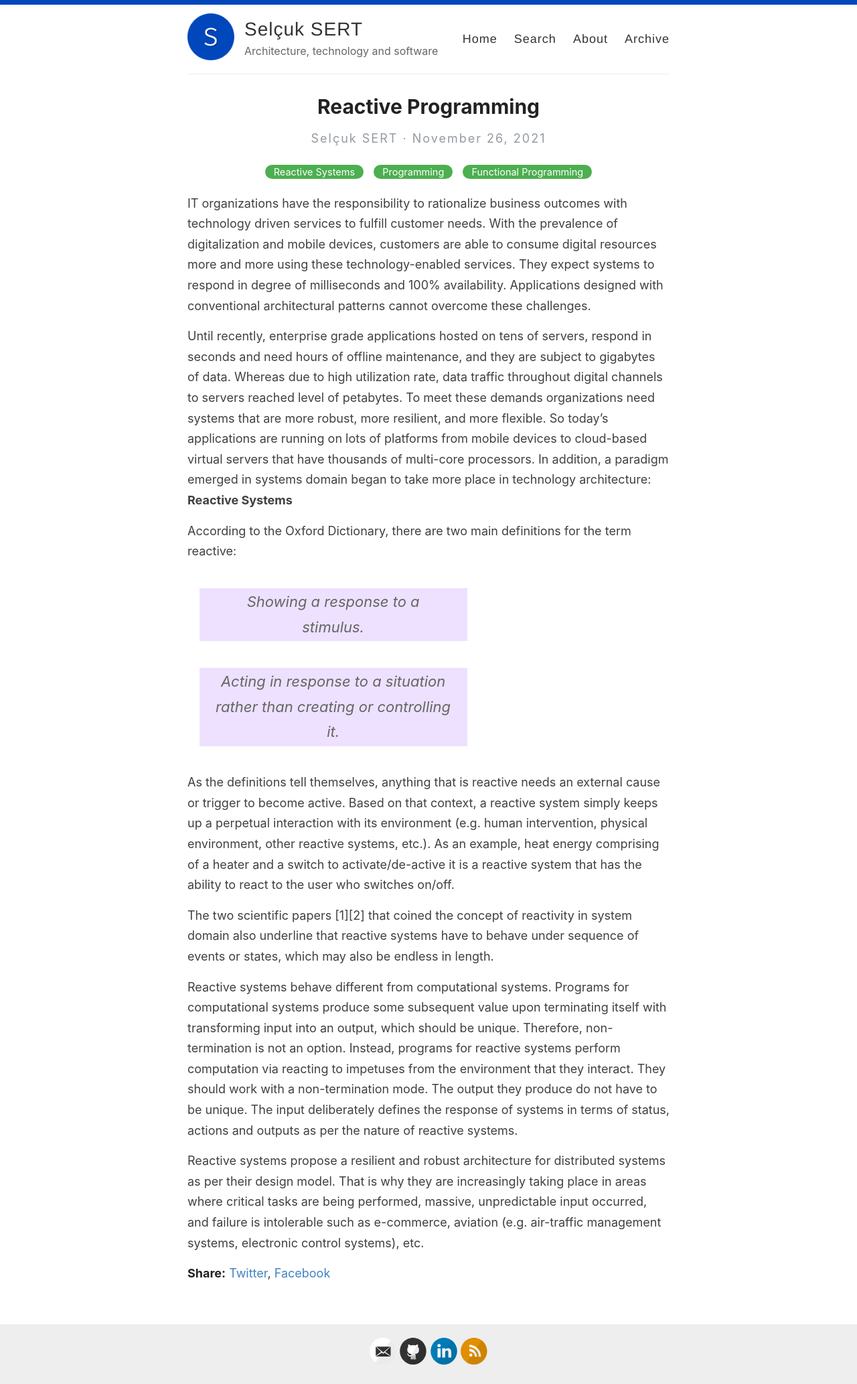
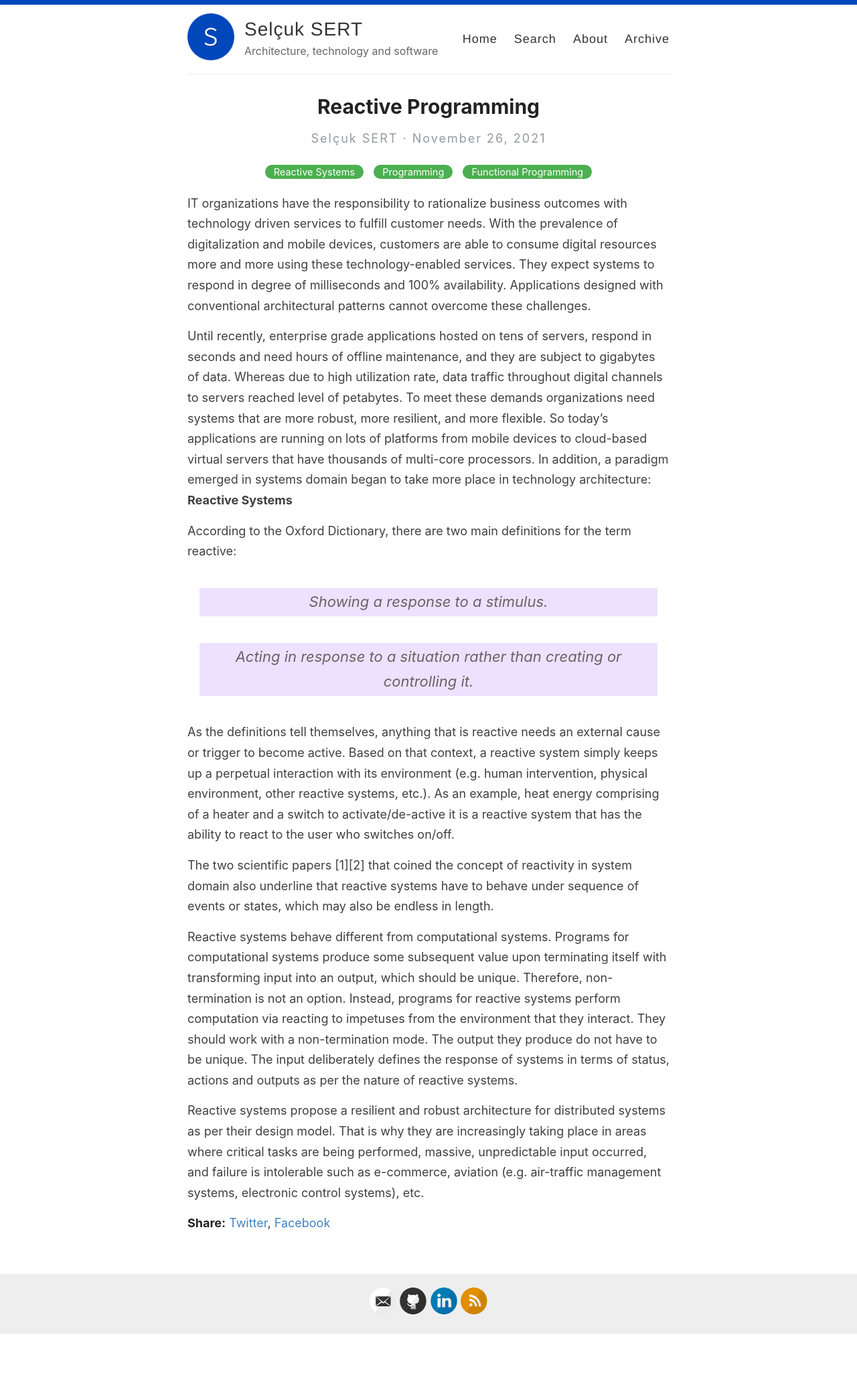
Before and after one commit to selcuksert/selcuksert.github.io, a Jekyll site: the page built from _posts/2021-11-26-reactive-programming.md, in a window 1280 px wide. Shown: the whole page at 67% size. Built offline with Jekyll 4.4.1, drawn with Linux system fonts in a browser that asks for light colours; after the commit the page ends 1992 px from its top, so only the background shows below that.

Commit message:
Blog update

```diff
--- a/assets/style.scss
+++ b/assets/style.scss
@@ -158,9 +158,6 @@ table tr td :last-child {
 
 blockquote {
   float: none;
-  width: 400px;
-  margin: 0 0 0.5em 30px;
-  padding: 0 -5% 0 0;
   font-size: 1.3em;
   font-style: italic;
   color: green;
```
